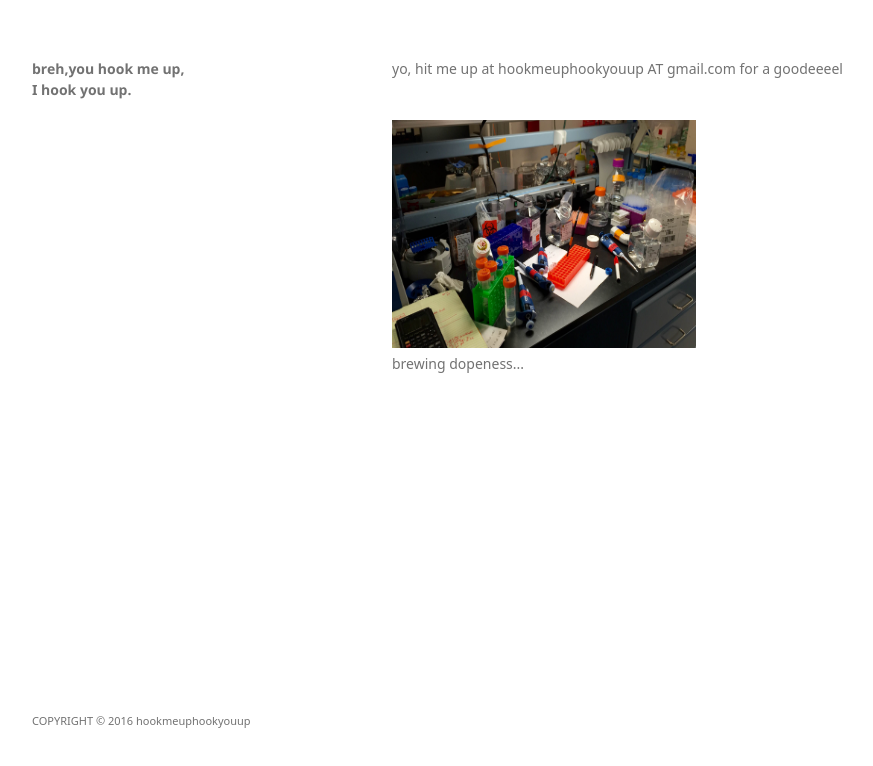
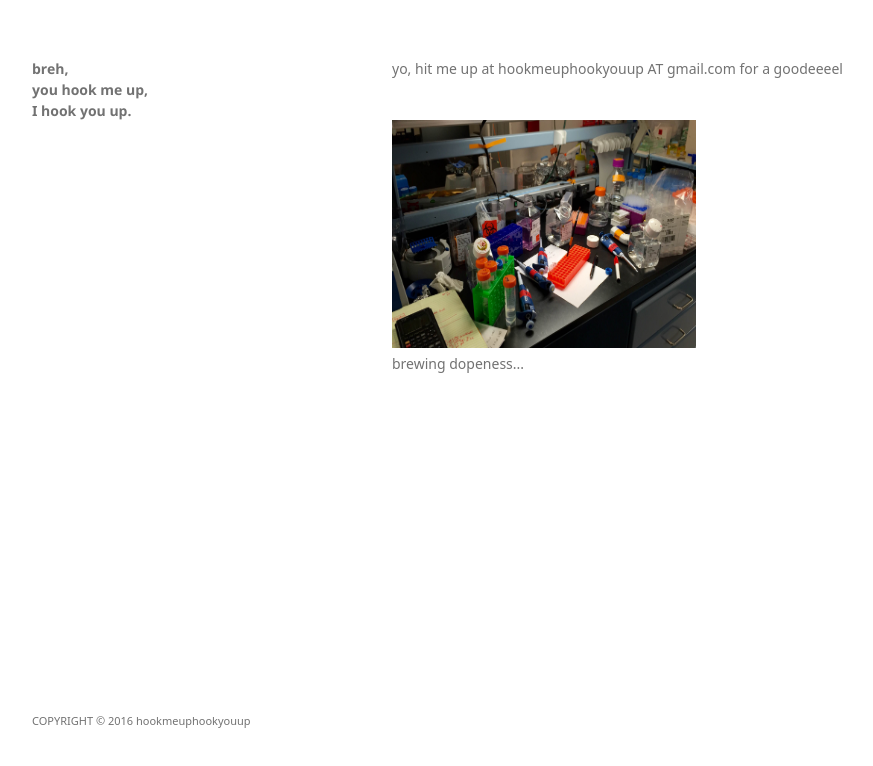
Before and after one commit to hookmeuphookyouup/hookmeuphookyouup.github.io, a plain HTML site: page index.html in a window 1280 px wide. Shown: the whole page, without its empty margins (178-1051 px from the left). Drawn offline with Linux system fonts and the light colour scheme; a web font is replaced by a local one.

Commit message:
Update index.html

```diff
--- a/index.html
+++ b/index.html
@@ -15,7 +15,7 @@
   <body>
     <div class="wrapper">
       <header>
-        <p><b>breh,you hook me up,<br>I hook you up.</b></p>
+        <p><b>breh, <br>you hook me up,<br>I hook you up.</b></p>
 
 
       </header>
```
